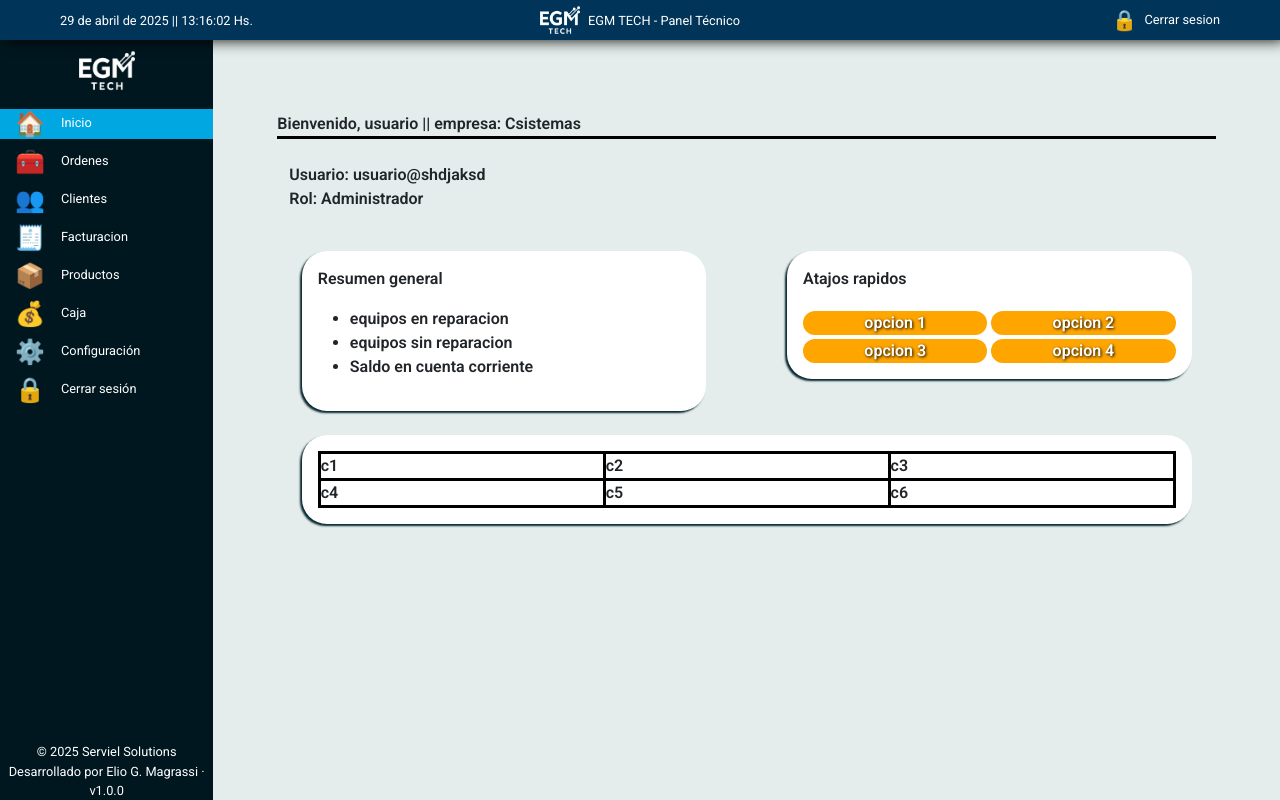
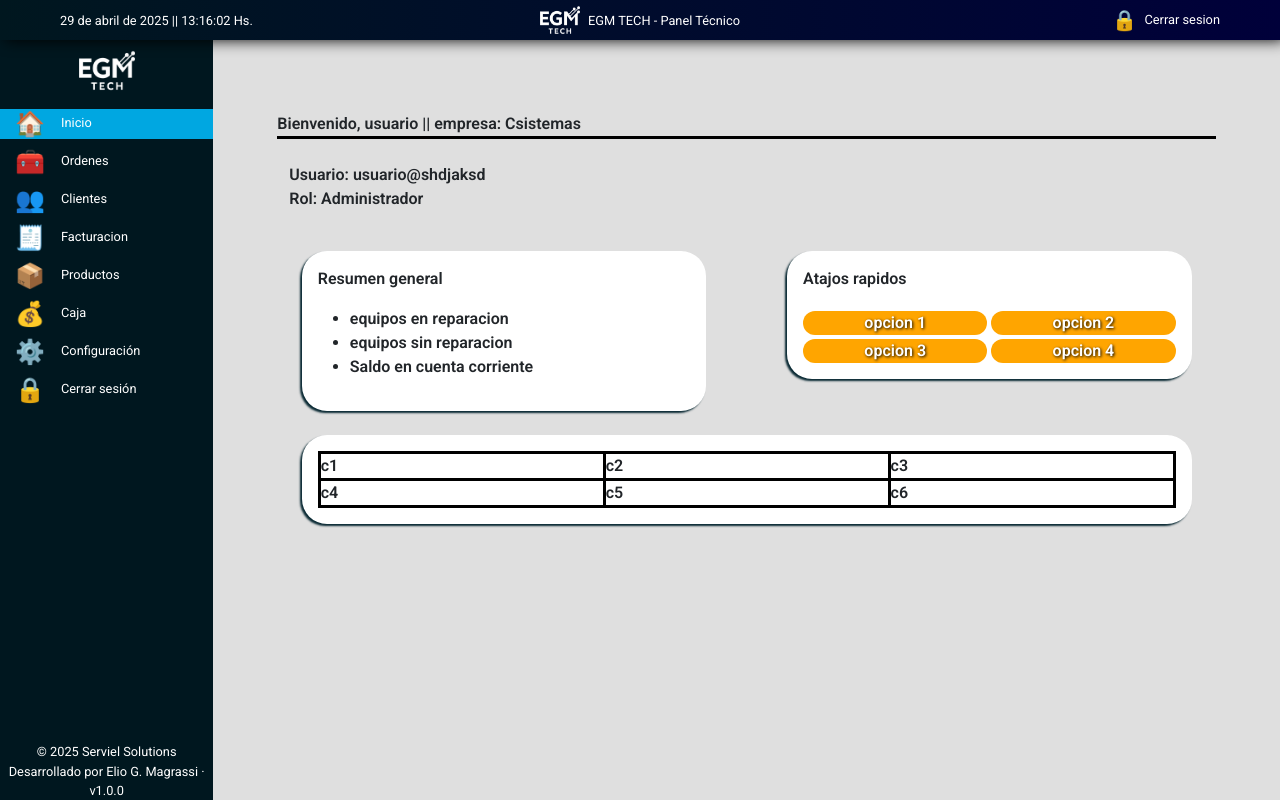
Before and after one commit to gas051093/egm-tech, a website: page index.html in a window 1280 px wide. Both pictures are taken after a click on the button "Inicio". Drawn offline with nearby package versions, Linux system fonts and the light colour scheme.

Commit message:
render con js y cambio de estilos

```diff
--- a/js/sidebar_event.js
+++ b/js/sidebar_event.js
@@ -4,9 +4,12 @@ function close_menu(){
         item.style.display = "none"
     })
 }
-function close_display() {
+function close_display(id_menu) {
     const displays = document.querySelector(`[data-d="display"]`);
-    displays.style.display = "none";
+    const sub_menu = document.getElementById(id_menu)
+    if(!sub_menu){
+        displays.style.display = "none";
+    }
 }
 function disagree_item(){
     const items = document.querySelectorAll(".sidebar__item");
@@ -29,8 +32,8 @@ const item_active = (item_id) =>{
     const item_selec = document.getElementById(item_id);
     item_selec.classList.add ("sidebar__item--active");
 };
-const display_dash = (id_menu) => {
-    close_display();
+const display_dash = (id_menu, btn_sub) => {
+    close_display(btn_sub);
   const display = document.querySelector(`[data-target="${id_menu}"]`)
     display.style.display = "flex";
 };
@@ -43,7 +46,7 @@ function item_event(){
                 disagree_item();
                 item_active(btn_id);
                 event_menu(btn_target);
-                display_dash(btn_id);
+                display_dash(btn_id, btn_target);
         })
     })
 }
--- a/sass/layouts/__dash.scss
+++ b/sass/layouts/__dash.scss
@@ -4,11 +4,13 @@
     font-family: 'Segoe UI', Tahoma, Geneva, Verdana, sans-serif;
     font-weight: 600;
     display: flex;
+    @include slide_screen(0.5s);
     &__container{
         height: 350px;
     }
     &__item{
         background-color: map-get($map: $colors, $key: primary );
+        // background-image: linear-gradient(to left, rgb(64, 19, 78), rgb(132, 158, 232));
         box-shadow: -2px 2px 2px map-get($map: $colors, $key:bg_menu );
         border-radius: 25px;
     }
@@ -23,7 +25,7 @@
             background-color: rgb(86, 56, 0);
         }
         &:active{
-            background-color: rgb(255, 174, 0);
+            background-color: rgb(31, 23, 7);
         }
     }
     &__table{
--- a/sass/layouts/__nav.scss
+++ b/sass/layouts/__nav.scss
@@ -1,5 +1,6 @@
 .nav{
-    background-color: map-get($map: $colors, $key:bg_color_secondary );
+    // background-co:lor: map-get($map: $colors, $key:bg_color_secondary );
+    background-image: linear-gradient(to left,rgb(0, 0, 58),#00171F);
     color: map-get($map: $colors, $key:primary );
     user-select: none;
     box-shadow: 5px 0px 15px black;
--- a/sass/main.scss
+++ b/sass/main.scss
@@ -1,5 +1,6 @@
 @import './variable/_colors';
 @import './variable/_reset';
+@import './mixing/_animations';
 @import './layouts/_nav';
 @import './layouts/_sidebar';
 @import './layouts/_dash';
--- /dev/null
+++ b/sass/mixing/__animations.scss
@@ -0,0 +1,19 @@
+@keyframes slide-right {
+    0% {
+        transform: translateX(-1000px);
+        opacity: 0;
+      }
+      70%{
+        opacity: 0;
+      }
+      100% {
+        transform: translateX(0);
+        opacity: 1;
+      }
+    }
+@mixin slide_screen($duration){
+    animation-name: slide-right;
+    animation-duration: $duration;
+    animation-timing-function: cubic-bezier(0.250, 0.460, 0.450, 0.940);
+    animation-fill-mode: both;
+}
--- a/sass/variable/__colors.scss
+++ b/sass/variable/__colors.scss
@@ -1,6 +1,6 @@
 $colors:(
     primary: #ffffff,
-    secondary: #E4EDEB,
+    secondary: #dfdfdf,
     accent: #03172B,
     dark: #000000,
     greysub: #2e2e2e,
--- a/sass/variable/__reset.scss
+++ b/sass/variable/__reset.scss
@@ -10,7 +10,7 @@
     height: 0px;
   }
 ::-webkit-scrollbar-thumb {
-    background: map-get($map: $colors, $key:bg_color_secondary);
+    background: transparent;
     border-radius: 4px;
 }
 .bg_page{
```
Also changed, not shown: style/style.css, 1 other file.
